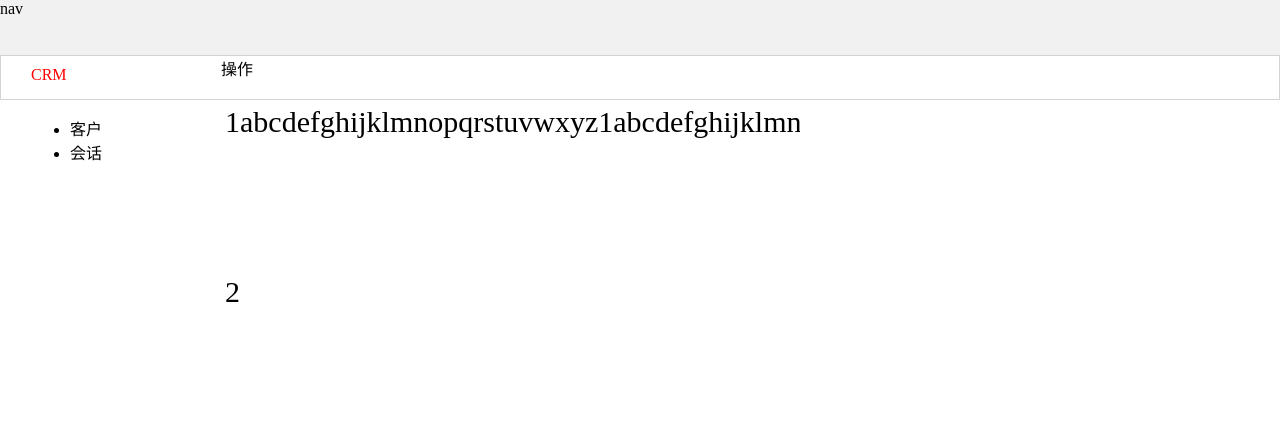
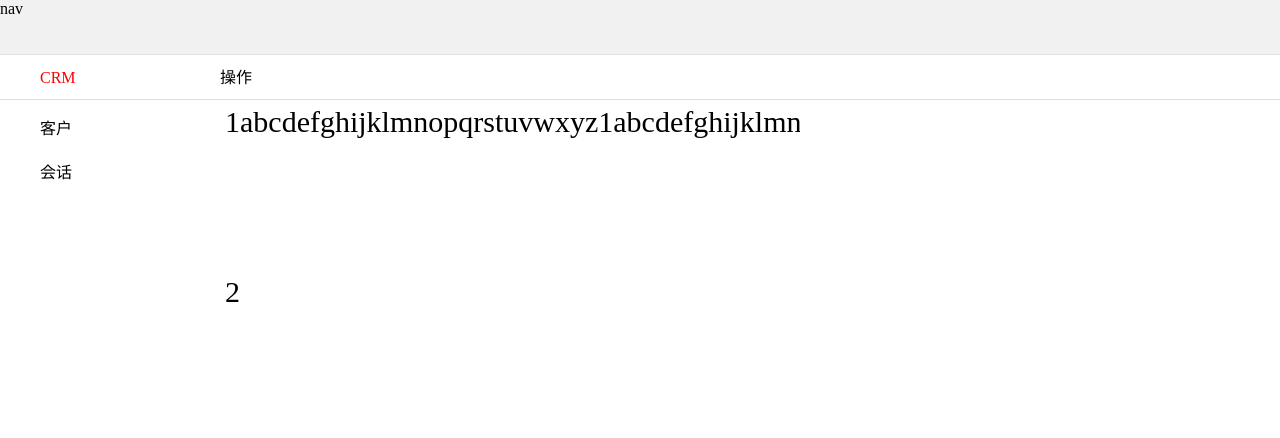
Before and after one commit to hwangsyin/crm, a Python web app: template templates/index.html in a window 1280 px wide. Shown: the top 438 px of the page. Run offline with Jinja, Linux system fonts and the light colour scheme; the template is opened without the code that fills it, so the values that code supplies are empty.

Commit message:
refine UI; add js

```diff
--- a/media/css/common.css
+++ b/media/css/common.css
@@ -18,20 +18,30 @@
 .nav {
     height: 55px;
     background-color: #F1F1F1;
+    border-bottom-width: 1px;
+    border-bottom-style: solid;
+    border-bottom-color: #E1E1E1;
 }
 
 .action {
     height: 45px;
     background-color: #FFFFFF;
-    border: 1px solid #D3D3D3;
+    border-bottom-width: 1px;
+    border-bottom-style: solid;
+    border-bottom-color: #DFDFDF;
 }
 
 .action-menu {
     width: 220px;
     float: left;
-    padding-left: 30px;
-    padding-top: 10px;
     color: red;
+    line-height: 45px;
+    padding-left: 40px;
+}
+
+.action-operation {
+    float: left;
+    line-height: 45px;
 }
 
 .body {
@@ -46,6 +56,11 @@
     padding-left: 30px;
 }
 
+.menu-item {
+    margin: 10px auto 10px auto;
+    padding: 5px 5px 5px 10px;
+}
+
 .content {
     margin: 0;
     padding: 5px;
--- /dev/null
+++ b/media/js/main.js
@@ -0,0 +1,11 @@
+function onMouseOverMenuItem() {
+    this.style.backgroundColor = "red";
+}
+
+function onMouseOutMenuItem() {
+    this.style.backgroundColor = "#FFFFFF";
+}
+
+var menuE = document.getElementById("menu");
+var menuItems = menuE.childNodes;
+alert(menuItems.length);
--- a/templates/index.html
+++ b/templates/index.html
@@ -15,14 +15,12 @@
             </div>
         </div>
         <div class="body">
-            <div class="menu">
-                <ul>
-                    <li>客户</li>
-                    <li>会话</li>
-                </ul>
+            <div class="menu" id="menu">
+                <p class="menu-item">客户</p>
+                <p class="menu-item">会话</p>
             </div>
             <div class="content" id="content">
-                1abcdefghijklmnopqrstuvwxyz1abcdefghijklmnopqrstuvwxyz1abcdefghijklmnopqrstuvwxyz<br/><br/><br/><br/><br/>
+                1abcdefghijklmnopqrstuvwxyz1abcdefghijklmnopqrstuvwxyz1abcdefghqrstuvwxyz<br/><br/><br/><br/><br/>
                 2<br/><br/><br/><br/><br/>
                 3<br/><br/><br/><br/><br/>
                 4<br/><br/><br/><br/><br/>
@@ -34,4 +32,5 @@
             </script>
         </div>
     </body>
+    <script type="text/javascript" src="/media/js/main.js"></script>
 </html>
```
